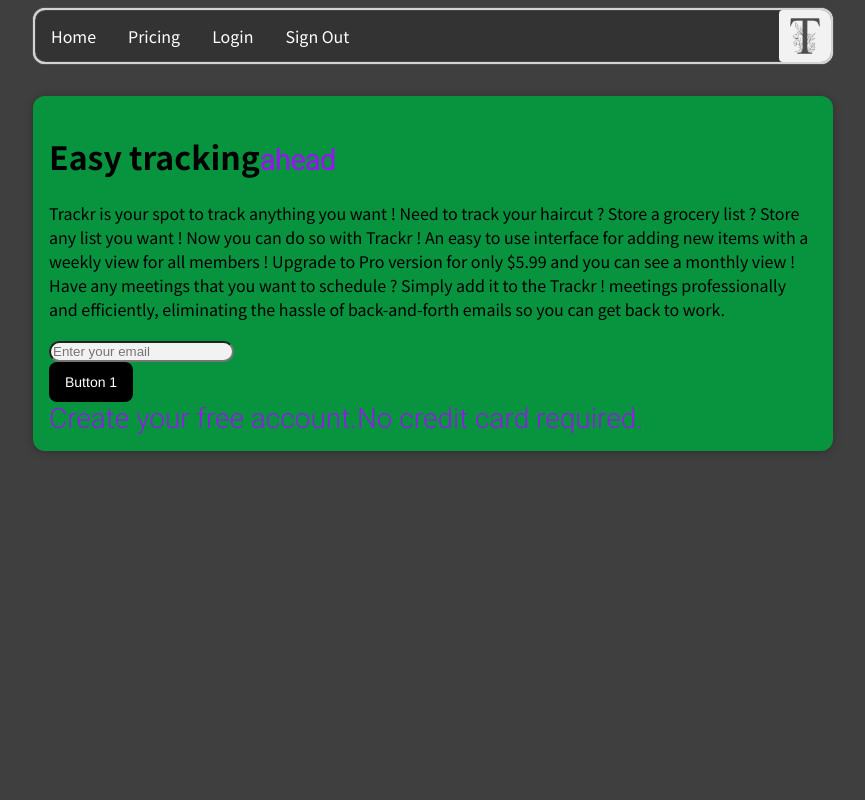
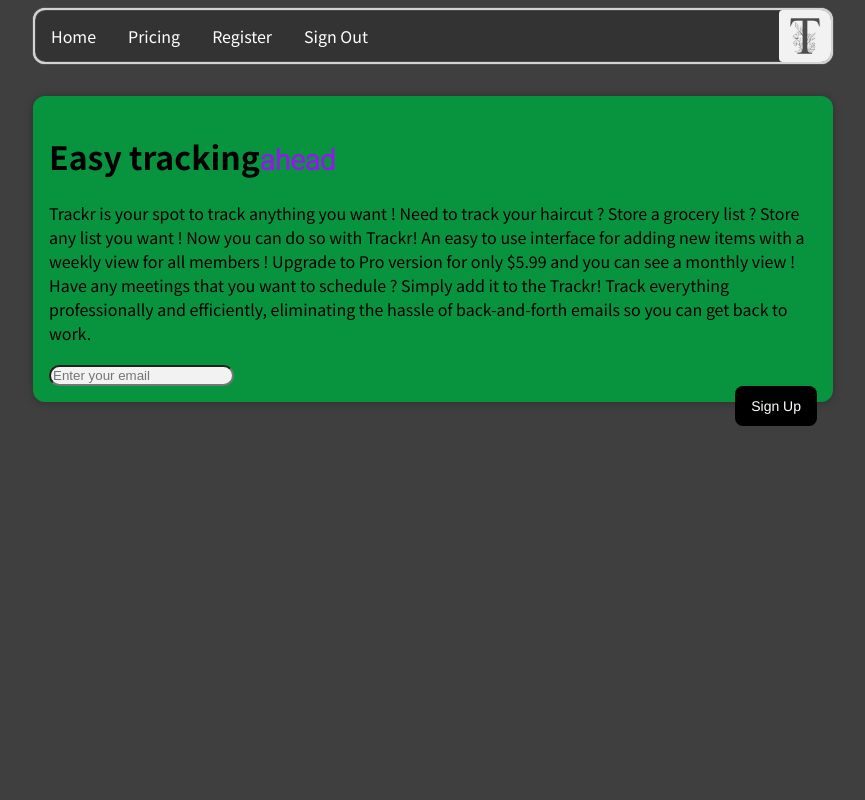
Before and after one commit to villalobos98/React-Tracker, a React (Create React App) app: page / in a window 1280 px wide. Shown: the top 800 px of the page, without its empty margins (207-1072 px from the left). Built offline with nearby package versions, Linux system fonts and the light colour scheme.

Commit message:
More changes to the UI

```diff
--- a/src/components/Home.js
+++ b/src/components/Home.js
@@ -9,15 +9,14 @@ function Home() {
           <span class="sc-l2chlf-0 destYF">ahead</span>
         </h1>
         <p font-weight="medium" class="sc-qq8d8z-0 jNMNmR">
-          Trackr is your spot to track anything you want !
-          Need to track your haircut ? Store a grocery list ? Store any list you want !
-          Now you can do so with Trackr !
-          An easy to use interface for adding new items with a weekly view for all members !
-          Upgrade to Pro version for only $5.99 and you can see a monthly view !
-          Have any meetings that you want to schedule ?
-          Simply add it to the Trackr !
-          meetings professionally and efficiently, eliminating the hassle of back-and-forth emails so you
-          can get back to work.
+          Trackr is your spot to track anything you want ! Need to track your
+          haircut ? Store a grocery list ? Store any list you want ! Now you can
+          do so with Trackr! An easy to use interface for adding new items with
+          a weekly view for all members ! Upgrade to Pro version for only $5.99
+          and you can see a monthly view ! Have any meetings that you want to
+          schedule ? Simply add it to the Trackr! Track everything
+          professionally and efficiently, eliminating the hassle of
+          back-and-forth emails so you can get back to work.
         </p>
         <form
           action="/app/signup"
@@ -33,16 +32,12 @@ function Home() {
               value=""
               placeholder="Enter your email"
             />
+            <div height="auto" width="auto">
+            <button class="button-1">Sign Up</button>
+          </div>
           </div>
           <input type="hidden" name="lang" value="en" />
-          <div height="auto" width="auto">
-            <button class="button-1" >
-              Button 1
-            </button>
-          </div>
-          <span class="small-words">
-            Create your free account.No credit card required.
-          </span>
+
         </form>
         <div class="sc-1ypbwf-0 fQkXFb"></div>
       </div>
--- a/src/components/Navbar.js
+++ b/src/components/Navbar.js
@@ -16,7 +16,7 @@ const Navbar = () => {
           <a href="/pricing">Pricing</a>
         </li>
         <li>
-          <a href="/login">Login</a>
+          <a href="/register">Register</a>
         </li>
         <li>
           <a href="/logout">Sign Out</a>
--- a/src/components/styles/Footer.css
+++ b/src/components/styles/Footer.css
@@ -147,5 +147,6 @@ footer .links ul li a {
   p {
     padding: 0;
     margin: 0;
+    font-size: 0.75rem;
   }
 }
--- a/src/components/styles/Home.css
+++ b/src/components/styles/Home.css
@@ -18,7 +18,6 @@
       box-sizing: border-box;
       color: #FFFFFF;
       cursor: pointer;
-      display: inline-block;
       font-family: "Haas Grot Text R Web", "Helvetica Neue", Helvetica, Arial, sans-serif;
       font-size: 14px;
       font-weight: 500;
@@ -36,6 +35,7 @@
       user-select: none;
       -webkit-user-select: none;
       touch-action: manipulation;
+      float: right;
     }
 
 .button-1:hover, .button-1:focus {
--- a/src/components/styles/Navbar.css
+++ b/src/components/styles/Navbar.css
@@ -70,10 +70,10 @@
   }
   .topnav img {
     text-align: right;
-    width: 14%;
+    width: 11%;
     height: auto;
     display: block;
     float: right;
-    transform: translateY(3px);
+    /* transform: translateY(3px); */
   }
 }
```
